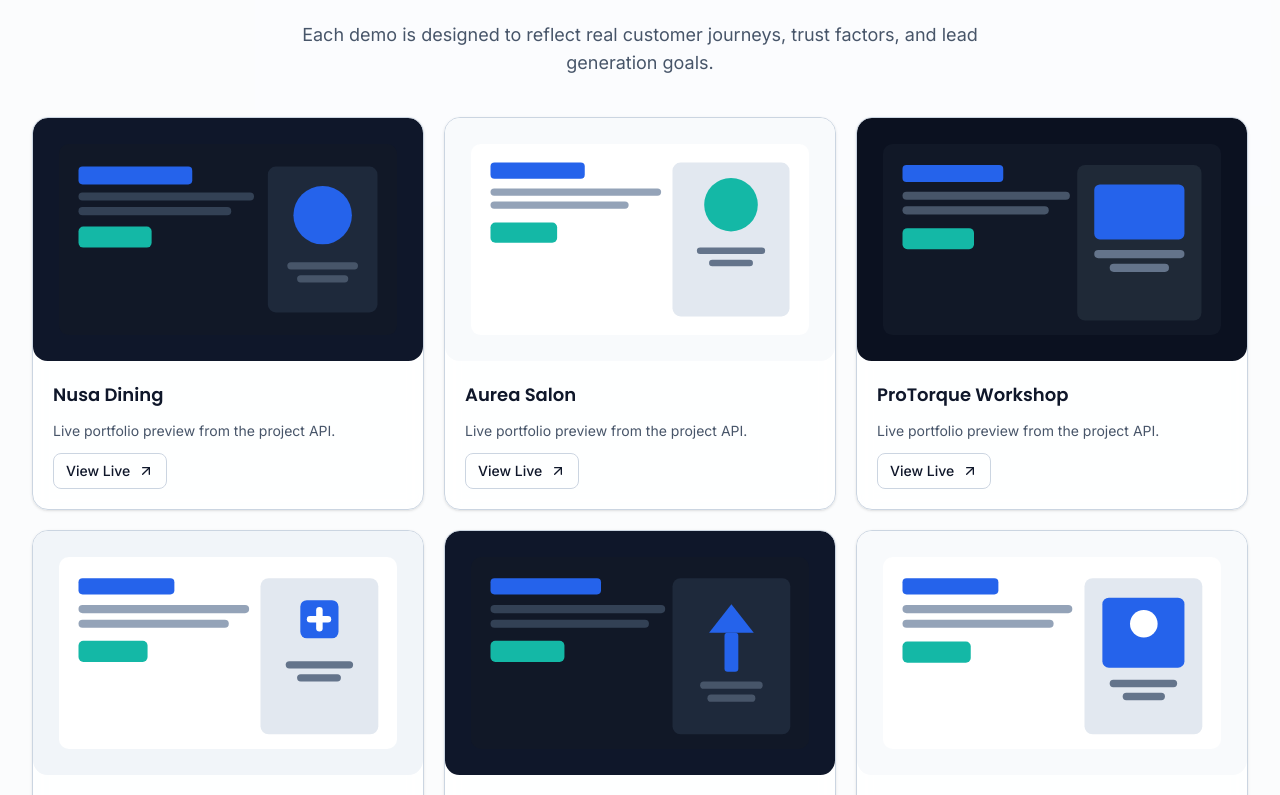
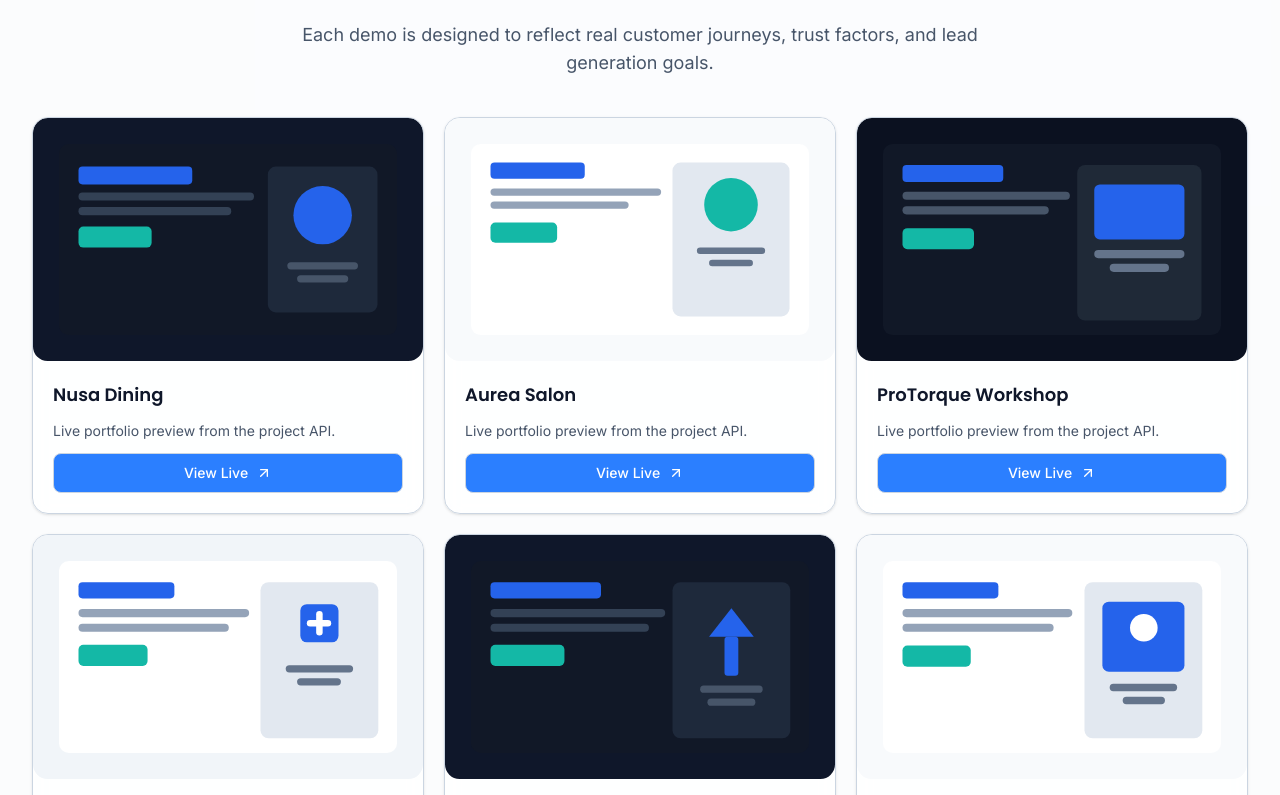
Before and after one commit to mishuk09/NovaWeb, a Next.js app: page / in a window 1280 px wide. Shown: the part 3605-4400 px from the top of the page. Built offline with nearby package versions, Linux system fonts and the light colour scheme; no server answers.

Commit message:
add sercive section

```diff
--- a/app/(marketing)/layout.tsx
+++ b/app/(marketing)/layout.tsx
@@ -2,6 +2,8 @@ import { Analytics } from "@vercel/analytics/next";
 import { SiteFooter } from "@/components/site/site-footer";
 import { SiteHeader } from "@/components/site/site-header";
 import { WhatsAppFloat } from "@/components/site/whatsapp-float";
+import { HeroInfoStrip } from "@/components/sections/home/hero-info-strip";
+import { HeroNavbar } from "@/components/sections/home/hero-navbar";
 
 export default function MarketingLayout({
   children,
@@ -11,6 +13,8 @@ export default function MarketingLayout({
   return (
     <div className="flex min-h-screen flex-col">
       <SiteHeader />
+       <HeroInfoStrip />
+      <HeroNavbar />
       <main className="flex-1">{children}</main>
       <SiteFooter />
       <WhatsAppFloat />
--- a/app/(marketing)/services/page.tsx
+++ b/app/(marketing)/services/page.tsx
@@ -17,8 +17,9 @@ export const metadata = createPageMetadata({
 
 export default function ServicesPage() {
   return (
-    <>
+    <div className="mt-28">
       <PageHero
+
         eyebrow="Services"
         title="Services built to help your business get more inquiries."
         description="Choose individual services or combine them into a complete lead-generation system."
@@ -27,10 +28,15 @@ export default function ServicesPage() {
         <Container className="space-y-6">
           {serviceGroups.map((group) => (
             <Card key={group.category} className="rounded-2xl">
-              <h2 className="font-heading text-2xl font-semibold">{group.category}</h2>
+              <h2 className="font-heading text-2xl font-semibold">
+                {group.category}
+              </h2>
               <div className="mt-4 grid gap-3 sm:grid-cols-2 lg:grid-cols-3">
                 {group.items.map((item) => (
-                  <div key={item} className="rounded-xl border border-border bg-background px-4 py-3">
+                  <div
+                    key={item}
+                    className="rounded-xl border border-border bg-background px-4 py-3"
+                  >
                     <p className="font-medium">{item}</p>
                   </div>
                 ))}
@@ -45,8 +51,11 @@ export default function ServicesPage() {
         </Container>
       </Section>
       <BreadcrumbSchema
-        items={[{ name: "Home", path: "/" }, { name: "Services", path: "/services" }]}
+        items={[
+          { name: "Home", path: "/" },
+          { name: "Services", path: "/services" },
+        ]}
       />
-    </>
+    </div>
   );
 }
--- a/components/sections/home/hero-section.tsx
+++ b/components/sections/home/hero-section.tsx
@@ -7,14 +7,12 @@ import { Card } from "@/components/ui/card";
 import { Container } from "@/components/ui/container";
 import { Section } from "@/components/ui/section";
 import { FadeUp } from "@/components/motion/fade-up";
-import { HeroInfoStrip } from "@/components/sections/home/hero-info-strip";
-import { HeroNavbar } from "@/components/sections/home/hero-navbar";
 
 export function HeroSection() {
   return (
     <Section className="relative overflow-hidden pb-20 pt-16 md:pt-34">
-      <HeroInfoStrip />
-      <HeroNavbar />
+      {/* <HeroInfoStrip />
+      <HeroNavbar /> */}
       <div className="absolute inset-x-0 top-0 -z-10 h-80 bg-gradient-to-b from-primary/15 to-transparent" />
       <div className="absolute inset-0 -z-10 hidden bg-[url('/home.svg')] bg-cover bg-center bg-no-repeat  md:block" />
       <Container className="grid pt-20 items-center gap-10 lg:grid-cols-[1.1fr_0.9fr]">
--- a/components/sections/home/portfolio-preview-section.tsx
+++ b/components/sections/home/portfolio-preview-section.tsx
@@ -80,7 +80,7 @@ export async function PortfolioPreviewSection() {
         <div className="grid gap-5 md:grid-cols-2 lg:grid-cols-3">
           {portfolioItems.map((project, index) => (
             <FadeUp key={project.id} delay={index * 0.04}>
-              <Card className="group h-full overflow-hidden rounded-2xl p-0">
+              <Card className="group flex h-full flex-col overflow-hidden rounded-2xl p-0">
                 <div className="relative aspect-[16/10] overflow-hidden">
                   <Image
                     src={project.image}
@@ -90,14 +90,18 @@ export async function PortfolioPreviewSection() {
                     className="object-cover transition-transform duration-300 group-hover:scale-105"
                   />
                 </div>
-                <div className="space-y-3 p-5">
+                <div className="flex flex-1 flex-col space-y-3 p-5">
                   <h3 className="font-heading text-lg font-semibold">
                     {project.title}
                   </h3>
                   <p className="text-sm text-muted-foreground">
                     Live portfolio preview from the project API.
                   </p>
-                  <Button asChild variant="outline" size="sm">
+                  <Button
+                    asChild
+                    variant="outline"
+                    className="mt-auto size-sm bg-blue-500 text-white hover:bg-blue-600"
+                  >
                     <a href={project.liveLink} target="_blank" rel="noreferrer">
                       View Live <ArrowUpRight className="h-4 w-4" />
                     </a>
```
